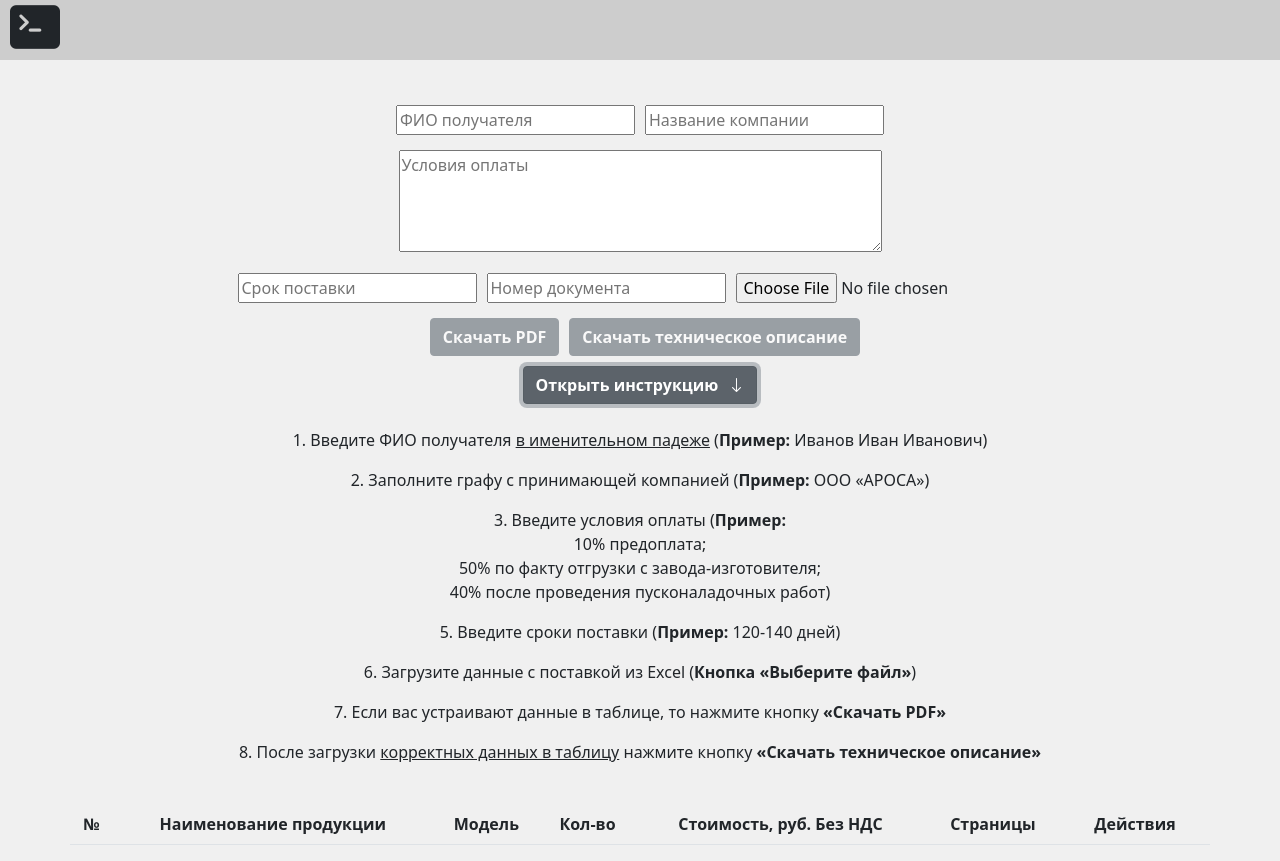
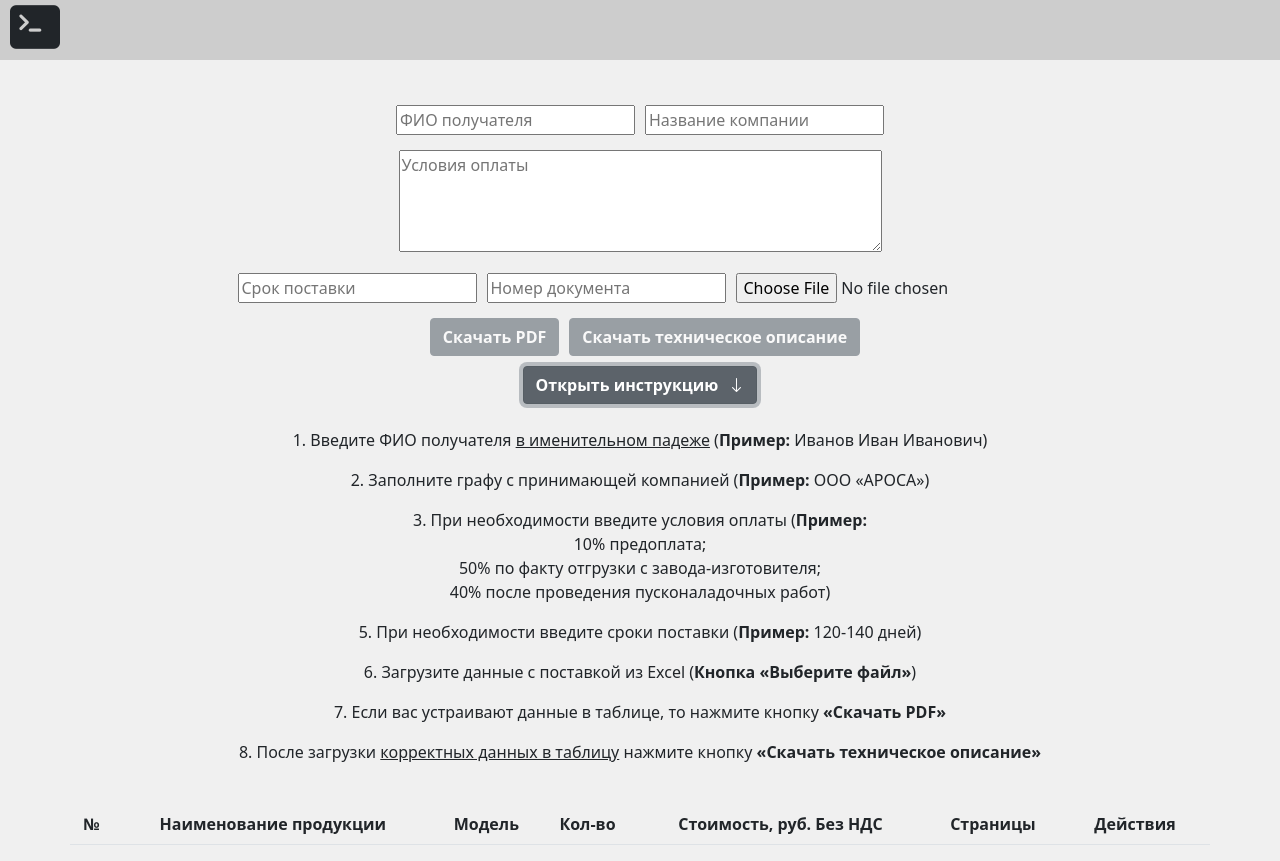
Before and after one commit to callbackcat/PDFConverter, a React (Create React App) app in the folder pdfconverter/: page / in a window 1280 px wide. Both pictures are taken after a click on the button "Открыть инструкцию". Built offline with nearby package versions, Linux system fonts and the light colour scheme.

Commit message:
refactoring: comments and spacing

```diff
--- a/pdfconverter/src/components/Instruction.js
+++ b/pdfconverter/src/components/Instruction.js
@@ -18,11 +18,11 @@ const Instruction = () => {
             <br/>
             <p>1. Введите ФИО получателя <u>в именительном падеже</u> (<b>Пример:</b> Иванов Иван Иванович)</p>
             <p>2. Заполните графу с принимающей компанией (<b>Пример:</b> ООО «АРОСА»)</p>
-            <p>3. Введите условия оплаты (<b>Пример:</b><br/>10% предоплата;<br/>
+            <p>3. При необходимости введите условия оплаты (<b>Пример:</b><br/>10% предоплата;<br/>
                                         50% по факту отгрузки с завода-изготовителя;<br/>
                                         40% после проведения пусконаладочных работ)
             </p>
-            <p>5. Введите сроки поставки (<b>Пример:</b> 120-140 дней)</p>
+            <p>5. При необходимости введите сроки поставки (<b>Пример:</b> 120-140 дней)</p>
             <p>6. Загрузите данные с поставкой из Excel (<b>Кнопка «Выберите файл»</b>)</p>
             <p>7. Если вас устраивают данные в таблице, то нажмите кнопку <b>«Скачать PDF»</b></p>
             <p>8. После загрузки <u>корректных данных в таблицу</u> нажмите кнопку <b>«Скачать техническое описание»</b></p>
--- a/pdfconverter/src/pdfDataExporter.js
+++ b/pdfconverter/src/pdfDataExporter.js
@@ -71,6 +71,7 @@ export class PDF extends Component {
       this.recountTechnicalDescriptionPages(jsonData);
     });
 
+    // Читаем все необходимые данные из базы при выборе файла (входная точка)
     this.getDataFromDatabase();
     this.getTermsFromDatabase();
   };
@@ -130,12 +131,10 @@ export class PDF extends Component {
    * Посылаем запрос на парс условий из "БД" и их установку в стейт
    */
   getTermsFromDatabase = () => {
-    axios
-      .get("/get-db-terms")
-      .then((res) => {
-        this.setState({ paymentTerms: res.data[0].PaymentTerms});
-        this.setState({ deliveryTime: res.data[0].DeliveryTerms})
-      });
+    axios.get("/get-db-terms").then((res) => {
+      this.setState({ paymentTerms: res.data[0].PaymentTerms });
+      this.setState({ deliveryTime: res.data[0].DeliveryTerms });
+    });
   };
 
   /**
@@ -410,10 +409,13 @@ export class PDF extends Component {
               marginLeft: "270px",
               marginRight: "270px",
               marginBottom: "20px",
+              borderRadius: "10px",
             }}
           >
             <br />
-            <h3>Добавить новый товар</h3>
+            <h3>
+              <b>Добавить новый товар</b>
+            </h3>
             <form onSubmit={this.handleAddFormSubmit}>
               <input
                 type="text"
@@ -468,6 +470,7 @@ export class PDF extends Component {
                 <i class="bi bi-plus-lg" style={{ marginLeft: "5px" }}></i>
               </Button>
             </form>
+            <br />
           </div>
         )}
 
```
